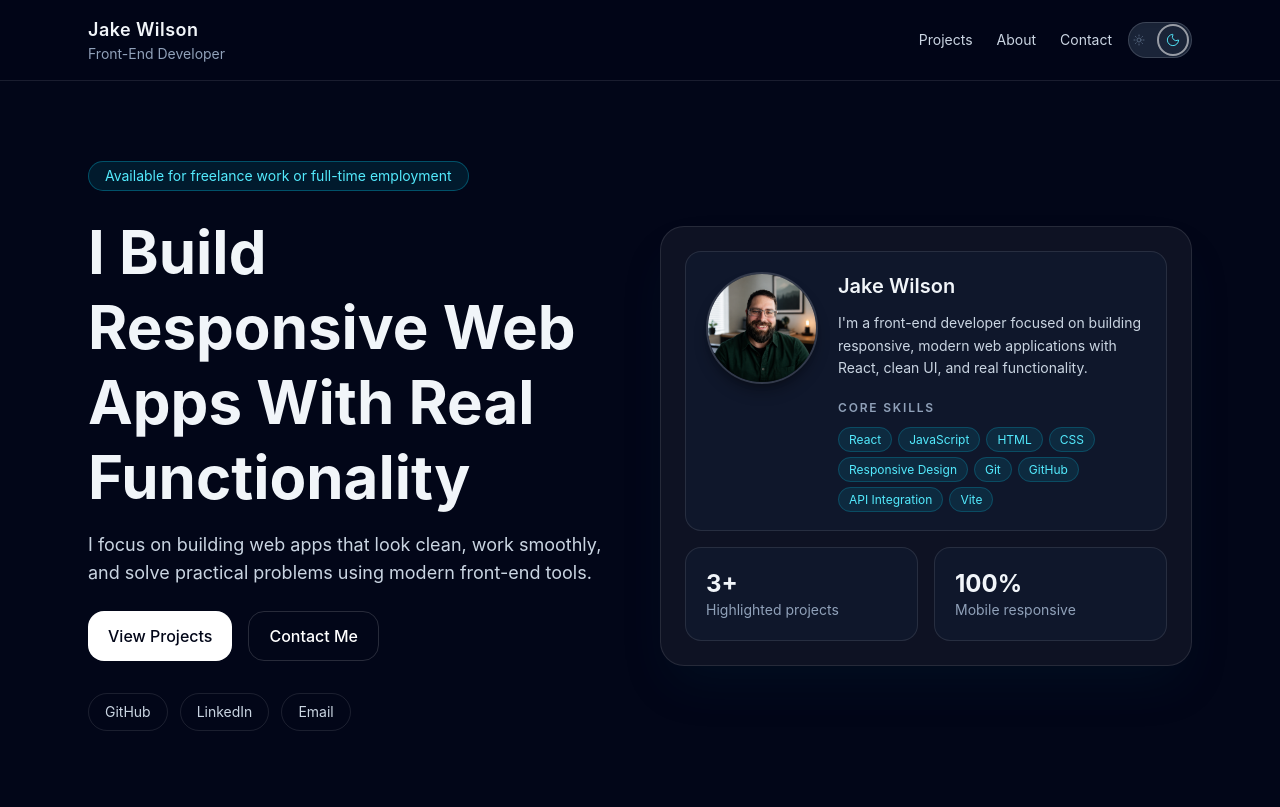
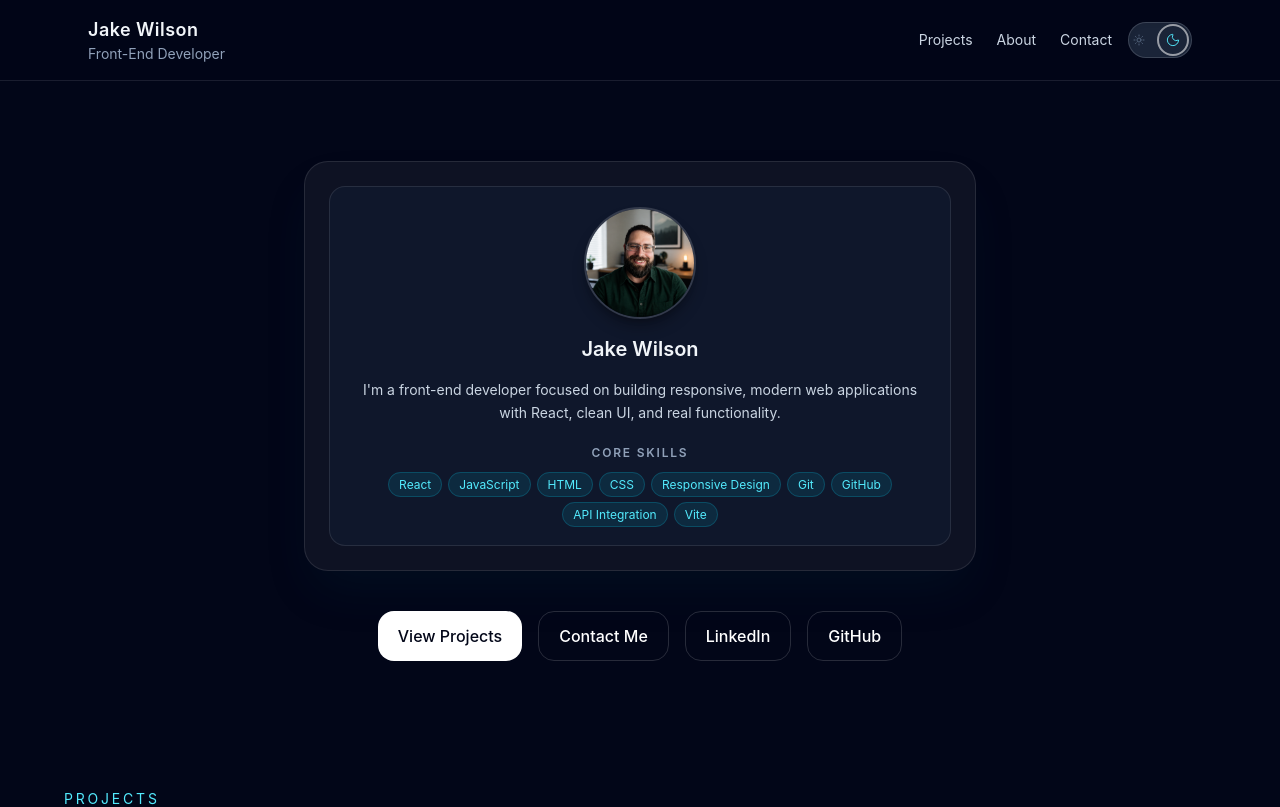
Before and after one commit to jwwilson1993/my-portfolio, a React (Vite) app: page / in a window 1280 px wide. Shown: the top 807 px of the page. Built offline with nearby package versions, Linux system fonts and the light colour scheme.

Commit message:
Modify the layout of Hero Section into one column instead of two.

```diff
--- a/src/App.jsx
+++ b/src/App.jsx
@@ -14,9 +14,9 @@ import ProjectDetails from "./components/ProjectDetails/ProjectDetails";
 function HomePage({ isDark, data }) {
   return (
     <main>
-      <section className="mx-auto grid max-w-6xl gap-10 px-6 py-20 md:grid-cols-2 md:items-center">
-        <Hero isDark={isDark} data={data} />
+      <section className="mx-auto flex max-w-6xl flex-col items-center gap-10 px-6 py-20">
         <HeroCard isDark={isDark} data={data} />
+        <Hero isDark={isDark} githubUrl={data.contact.githubUrl} />
       </section>
 
       <Projects isDark={isDark} data={data} />
--- a/src/components/Hero/Hero.jsx
+++ b/src/components/Hero/Hero.jsx
@@ -1,36 +1,9 @@
 import Button from "../ui/Button/Button";
 
-export default function Hero({ isDark, data }) {
-  const { status, heroTitle, heroDescription, socialLinks } = data;
-
+export default function Hero({ isDark, githubUrl }) {
   return (
-    <div className="space-y-6 animate-[fadeIn_0.6s_ease-out]">
-      <span
-        className={
-          isDark
-            ? "inline-flex rounded-full border border-cyan-400/30 bg-cyan-400/10 px-4 py-1 text-sm text-cyan-300"
-            : "inline-flex rounded-full border border-cyan-500/20 bg-cyan-100 px-4 py-1 text-sm text-cyan-700"
-        }
-      >
-        {status}
-      </span>
-
-      <div className="space-y-4">
-        <h1 className="text-4xl font-bold leading-tight md:text-6xl">
-          {heroTitle}
-        </h1>
-        <p
-          className={
-            isDark
-              ? "max-w-xl text-lg text-slate-300"
-              : "max-w-xl text-lg text-slate-700"
-          }
-        >
-          {heroDescription}
-        </p>
-      </div>
-
-      <div className="flex flex-wrap gap-4">
+    <div className="flex w-full max-w-2xl animate-[fadeIn_0.6s_ease-out] justify-center">
+      <div className="flex flex-wrap justify-center gap-4">
         <Button href="#projects" isDark={isDark} variant="primary">
           View Projects
         </Button>
@@ -38,28 +11,18 @@ export default function Hero({ isDark, data }) {
         <Button href="#contact" isDark={isDark} variant="secondary">
           Contact Me
         </Button>
-      </div>
 
-      <div className="flex flex-wrap gap-3 pt-2">
-        {socialLinks.map((link) => {
-          const isGitHubLink = link.url.includes("github.com");
+        <Button
+          href="https://jakes-port.netlify.app"
+          isDark={isDark}
+          variant="secondary"
+        >
+          LinkedIn
+        </Button>
 
-          return (
-            <a
-              key={link.label}
-              href={link.url}
-              target={isGitHubLink ? "_blank" : undefined}
-              rel={isGitHubLink ? "noopener noreferrer" : undefined}
-              className={
-                isDark
-                  ? "rounded-full border border-white/10 px-4 py-2 text-sm text-slate-300 transition hover:border-cyan-400/40 hover:text-white"
-                  : "rounded-full border border-slate-300 px-4 py-2 text-sm text-slate-700 transition hover:border-cyan-500/40 hover:text-slate-950"
-              }
-            >
-              {link.label}
-            </a>
-          );
-        })}
+        <Button href={githubUrl} isDark={isDark} variant="secondary">
+          GitHub
+        </Button>
       </div>
     </div>
   );
--- a/src/components/HeroCard/HeroCard.jsx
+++ b/src/components/HeroCard/HeroCard.jsx
@@ -2,7 +2,7 @@ import Card from "../ui/Card/Card";
 import profileImage from "../../assets/profile-image.png";
 
 export default function HeroCard({ isDark, data }) {
-  const { heroCard, stats, name } = data;
+  const { heroCard, name } = data;
   const { heading, intro, skillsHeading, skills } = heroCard;
 
   const pillClass = isDark
@@ -14,11 +14,10 @@ export default function HeroCard({ isDark, data }) {
       isDark={isDark}
       className={
         isDark
-          ? "p-6 shadow-2xl shadow-cyan-950/20 animate-[fadeIn_0.8s_ease-out]"
-          : "p-6 shadow-xl animate-[fadeIn_0.8s_ease-out]"
+          ? "w-full max-w-2xl p-6 shadow-2xl shadow-cyan-950/20 animate-[fadeIn_0.8s_ease-out]"
+          : "w-full max-w-2xl p-6 shadow-xl animate-[fadeIn_0.8s_ease-out]"
       }
     >
-      <div className="grid gap-4">
       <section
         className={
           isDark
@@ -27,7 +26,7 @@ export default function HeroCard({ isDark, data }) {
         }
         aria-labelledby="hero-card-about-heading"
       >
-          <div className="flex flex-col items-center gap-4 text-center md:flex-row md:items-start md:gap-5 md:text-left">
+        <div className="flex flex-col items-center gap-4 text-center">
           <img
             src={profileImage}
             alt={`Portrait of ${name}`}
@@ -35,20 +34,21 @@ export default function HeroCard({ isDark, data }) {
             height={120}
             className={
               isDark
-                  ? "h-20 w-20 shrink-0 rounded-full border-2 border-white/15 object-cover shadow-lg shadow-black/30 sm:h-24 sm:w-24 md:h-[7rem] md:w-[7rem] md:max-h-[120px] md:max-w-[120px]"
-                  : "h-20 w-20 shrink-0 rounded-full border-2 border-slate-200 object-cover shadow-md shadow-slate-900/10 sm:h-24 sm:w-24 md:h-[7rem] md:w-[7rem] md:max-h-[120px] md:max-w-[120px]"
+                ? "h-24 w-24 shrink-0 rounded-full border-2 border-white/15 object-cover shadow-lg shadow-black/30 sm:h-[7rem] sm:w-[7rem] sm:max-h-[120px] sm:max-w-[120px]"
+                : "h-24 w-24 shrink-0 rounded-full border-2 border-slate-200 object-cover shadow-md shadow-slate-900/10 sm:h-[7rem] sm:w-[7rem] sm:max-h-[120px] sm:max-w-[120px]"
             }
           />
 
-            <div className="min-w-0 flex-1">
           <h2 id="hero-card-about-heading" className="text-xl font-semibold">
             {heading}
           </h2>
+
+          <div className="w-full">
             <p
               className={
                 isDark
-                    ? "mt-3 text-sm leading-relaxed text-slate-300"
-                    : "mt-3 text-sm leading-relaxed text-slate-700"
+                  ? "text-sm leading-relaxed text-slate-300"
+                  : "text-sm leading-relaxed text-slate-700"
               }
             >
               {intro}
@@ -64,7 +64,7 @@ export default function HeroCard({ isDark, data }) {
               {skillsHeading}
             </h3>
             <ul
-                className="mt-2.5 flex flex-wrap justify-center gap-1.5 md:justify-start"
+              className="mt-2.5 flex flex-wrap justify-center gap-1.5"
               aria-label="Core skills"
             >
               {skills.map((skill) => (
@@ -76,25 +76,6 @@ export default function HeroCard({ isDark, data }) {
           </div>
         </div>
       </section>
-
-        <div className="grid gap-4 md:grid-cols-2">
-          {stats.map((stat) => (
-            <div
-              key={stat.label}
-              className={
-                isDark
-                  ? "rounded-2xl border border-white/10 bg-slate-900 p-5"
-                  : "rounded-2xl border border-slate-200 bg-slate-50 p-5"
-              }
-            >
-              <p className="text-2xl font-bold">{stat.value}</p>
-              <p className={isDark ? "text-sm text-slate-400" : "text-sm text-slate-500"}>
-                {stat.label}
-              </p>
-            </div>
-          ))}
-        </div>
-      </div>
     </Card>
   );
 }
--- a/src/components/ui/Button/Button.jsx
+++ b/src/components/ui/Button/Button.jsx
@@ -26,14 +26,15 @@ export default function Button({
   const combinedClassName = `${baseStyles} ${variants[variant]} ${className}`;
 
   if (href) {
-    const isGitHubLink = href.includes("github.com");
+    const openInNewTab =
+      href.startsWith("http://") || href.startsWith("https://");
 
     return (
       <a
         href={href}
         className={combinedClassName}
-        target={isGitHubLink ? "_blank" : undefined}
-        rel={isGitHubLink ? "noopener noreferrer" : undefined}
+        target={openInNewTab ? "_blank" : undefined}
+        rel={openInNewTab ? "noopener noreferrer" : undefined}
       >
         {children}
       </a>
--- a/src/data/portfolioData.js
+++ b/src/data/portfolioData.js
@@ -20,7 +20,7 @@ export const portfolioData = {
   socialLinks: [
     { label: "GitHub", url: "https://github.com/jwwilson1993" },
     { label: "LinkedIn", url: "#" },
-    { label: "Email", url: "#" },
+    { label: "Email", url: "mailto:jwwilson.dev@gmail.com" },
   ],
 
   heroCard: {
@@ -40,11 +40,6 @@ export const portfolioData = {
       "Vite",
     ],
   },
-
-  stats: [
-    { value: "3+", label: "Highlighted projects" },
-    { value: "100%", label: "Mobile responsive" },
-  ],
 
   projectsIntro: {
     eyebrow: "Projects",
@@ -162,7 +157,7 @@ export const portfolioData = {
     heading: "Let’s build something great",
     description:
       "I'm currently looking for a full-time position as a front-end developer. I'm available for freelance work as well. Please feel free to contact me via email or LinkedIn.",
-    email: "jwwilson1993@gmail.com",
+    email: "jwwilson.dev@gmail.com",
     githubLabel: "GitHub",
     githubUrl: "https://github.com/jwwilson1993",
   },
```
Lines whose indentation alone changed are shown as unchanged.
